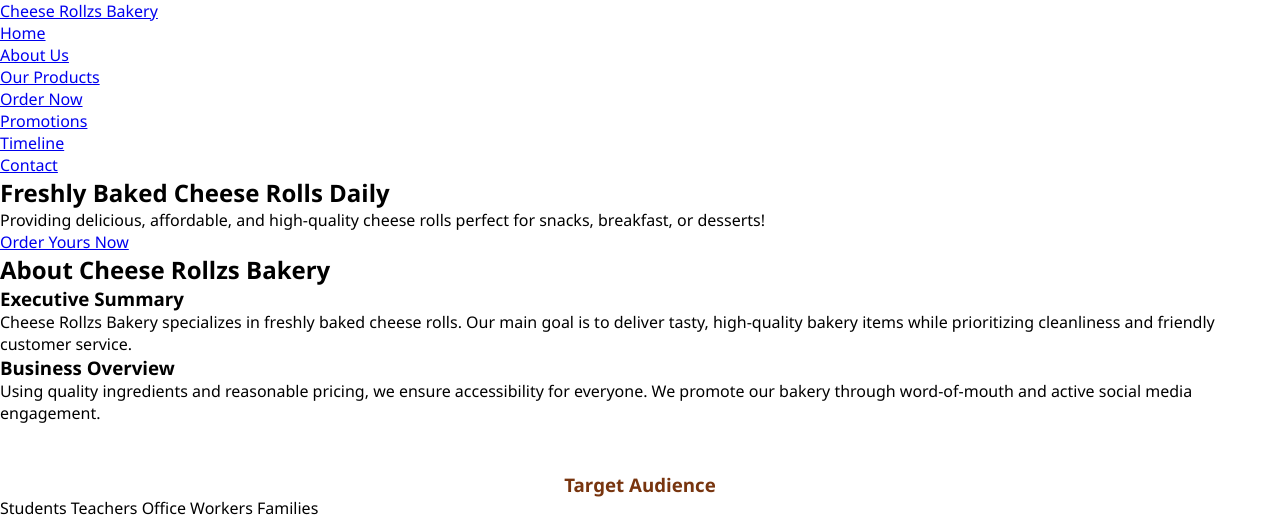
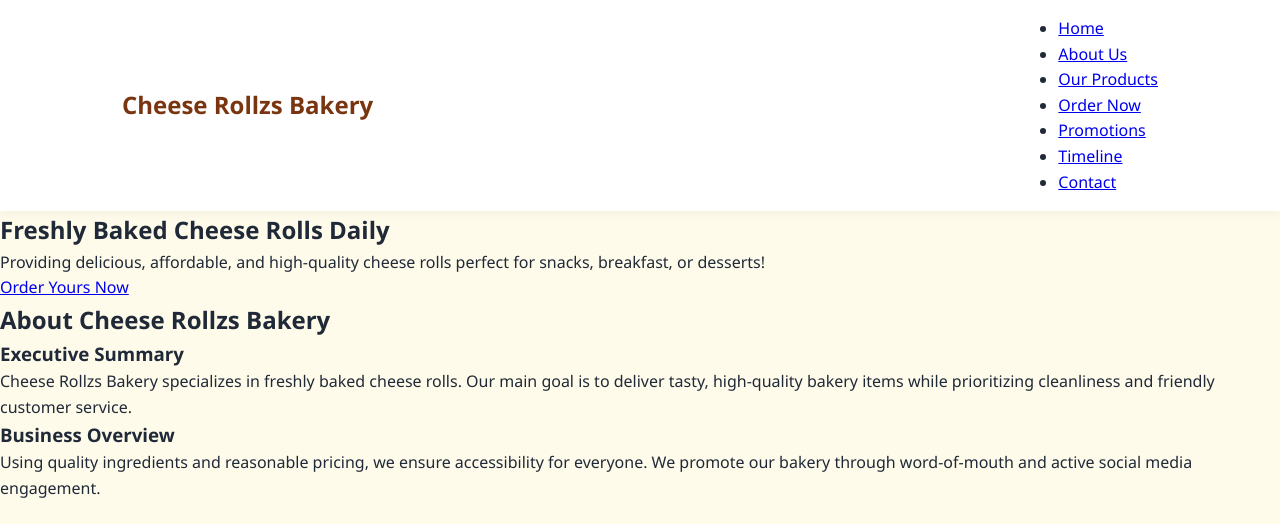
Before and after one commit to nikolopez1551/L0pez-website, a plain HTML site: page index.html in a window 1280 px wide. Shown: the top 524 px of the page. Drawn offline with Linux system fonts and the light colour scheme; files that its build step writes are made by us from their sources.

Commit message:
in my css file i have added body, head, nav and logo

```diff
--- a/style.css
+++ b/style.css
@@ -15,3 +15,36 @@
     padding: 0;
     font-family: 'Segoe UI', Tahoma, Geneva, Verdana, sans-serif;
 }
+body {
+    background-color: var(--bg-light);
+    color: var(--text-dark);
+    line-height: 1.6;
+}
+
+/* Sticky Header & Navigation Styles */
+header {
+    background-color: var(--surface);
+    box-shadow: 0 2px 10px rgba(0, 0, 0, 0.05);
+    position: sticky;
+    top: 0;
+    z-index: 100;
+}
+
+.nav-container {
+    max-width: 1100px;
+    margin: 0 auto;
+    display: flex;
+    justify-content: space-between;
+    align-items: center;
+    padding: 1rem 2rem;
+}
+
+.logo {
+    font-size: 1.5rem;
+    font-weight: 700;
+    color: var(--secondary);
+    text-decoration: none;
+    display: flex;
+    align-items: center;
+    gap: 0.5rem;
+}
```
